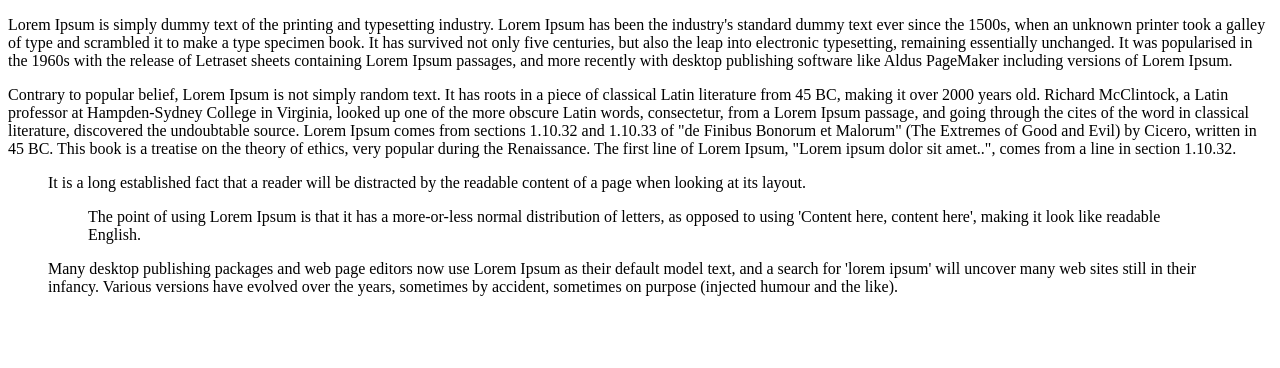
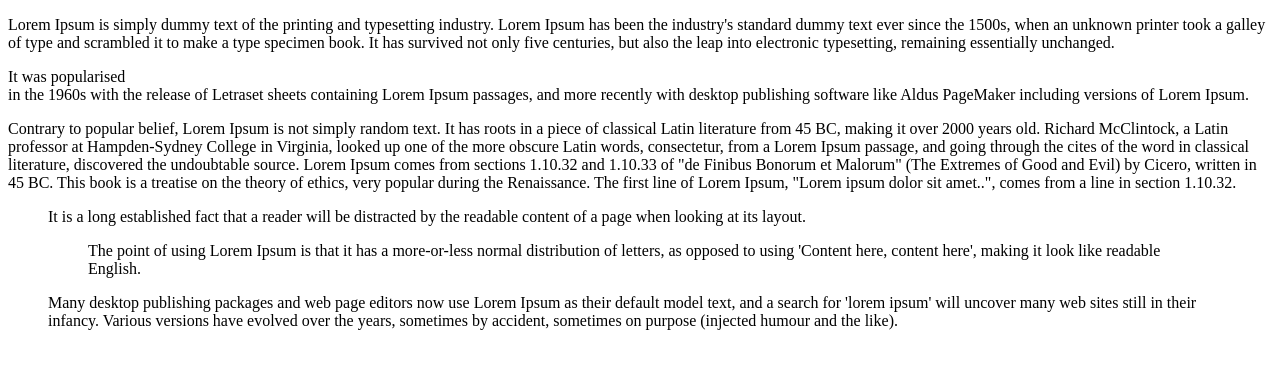
Before and after one commit to ganieviko/SDET_B3, a plain HTML site: page src/day01/text.html in a window 1280 px wide. Drawn offline with Linux system fonts and the light colour scheme.

Commit message:
divs vs span

```diff
--- a/src/day01/text.html
+++ b/src/day01/text.html
@@ -7,8 +7,8 @@
 <body>
 <p>Lorem Ipsum is simply dummy text of the printing and typesetting industry. Lorem Ipsum has been the industry's
     standard dummy text ever since the 1500s, when an unknown printer took a galley of type and scrambled it to make a
-    type specimen book. It has survived not only five centuries, but also the leap into electronic typesetting,
-    remaining essentially unchanged. It was popularised in the 1960s with the release of Letraset sheets containing
+    type specimen book. <span>It has survived</span> not only five centuries, but also the leap into electronic typesetting,
+    remaining essentially unchanged. <div>It was popularised</div> in the 1960s with the release of Letraset sheets containing
     Lorem Ipsum passages, and more recently with desktop publishing software like Aldus PageMaker including versions of
     Lorem Ipsum.</p>
 <p>Contrary to popular belief, Lorem Ipsum is not simply random text. It has roots in a piece of classical Latin
```
